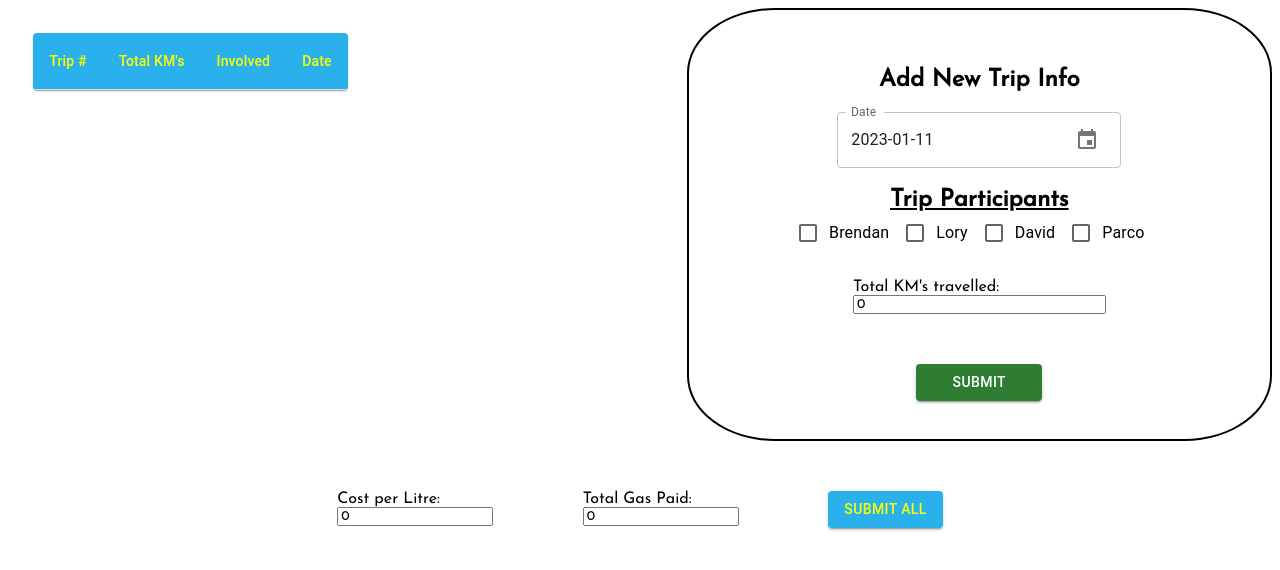
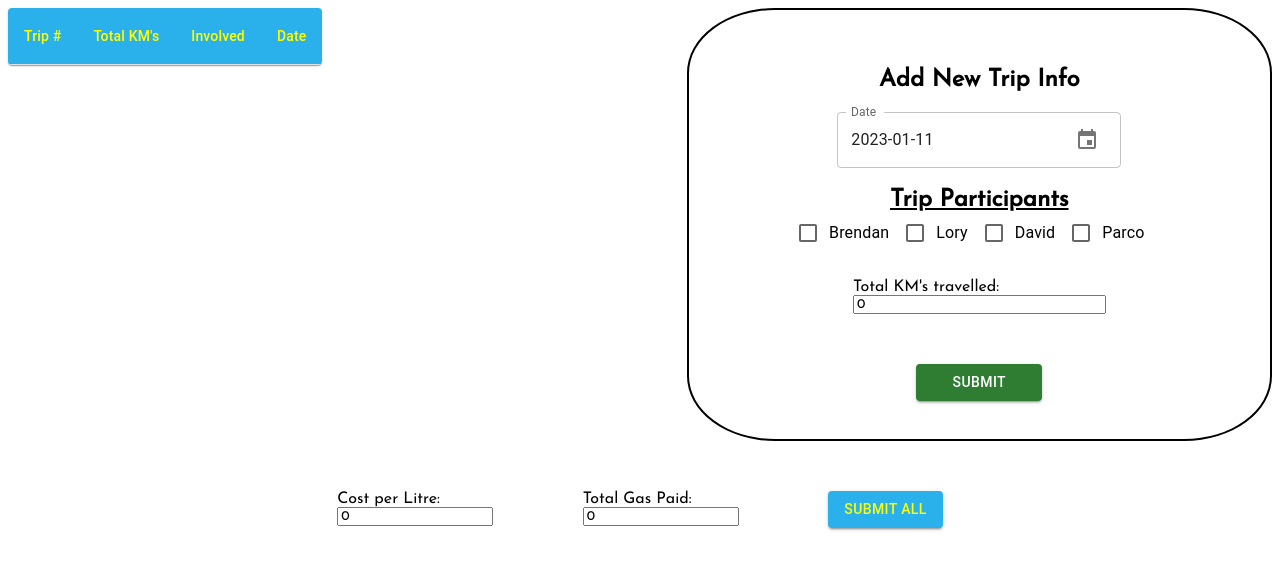
Before and after one commit to woobrendan/Fuel_Splitter, a React (Create React App) app in the folder fuel_splitter/: page / in a window 1280 px wide. Shown: the top 570 px of the page. Built offline with nearby package versions, Linux system fonts and the light colour scheme.

Commit message:
comment out margin settings for travelList Container:

```diff
--- a/fuel_splitter/src/Styles/app.scss
+++ b/fuel_splitter/src/Styles/app.scss
@@ -5,7 +5,7 @@
 }
 
 #travelList__container {
-  margin: 2% 0 0 2%;
+  // margin: 2% 0 0 2%;
 
   .MuiTableHead-root {
     background-color: #2ab1eb;
```
